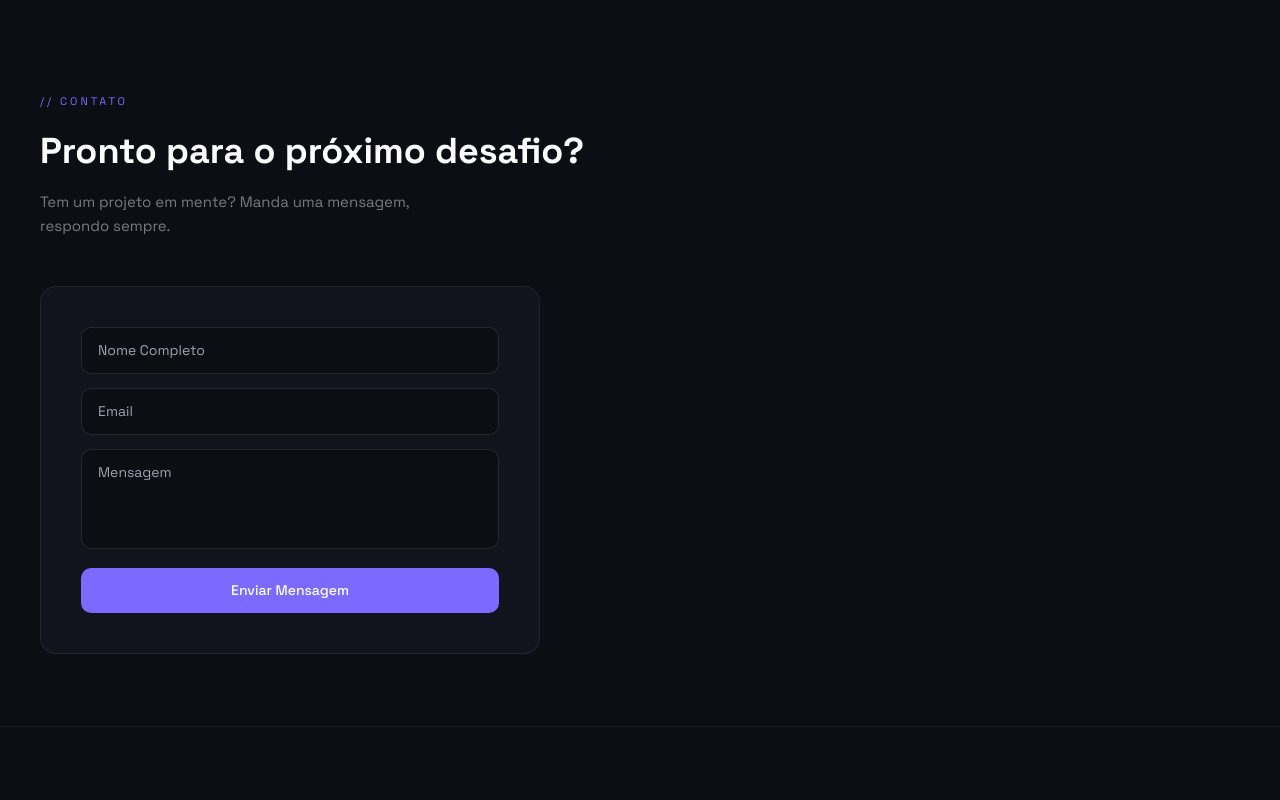
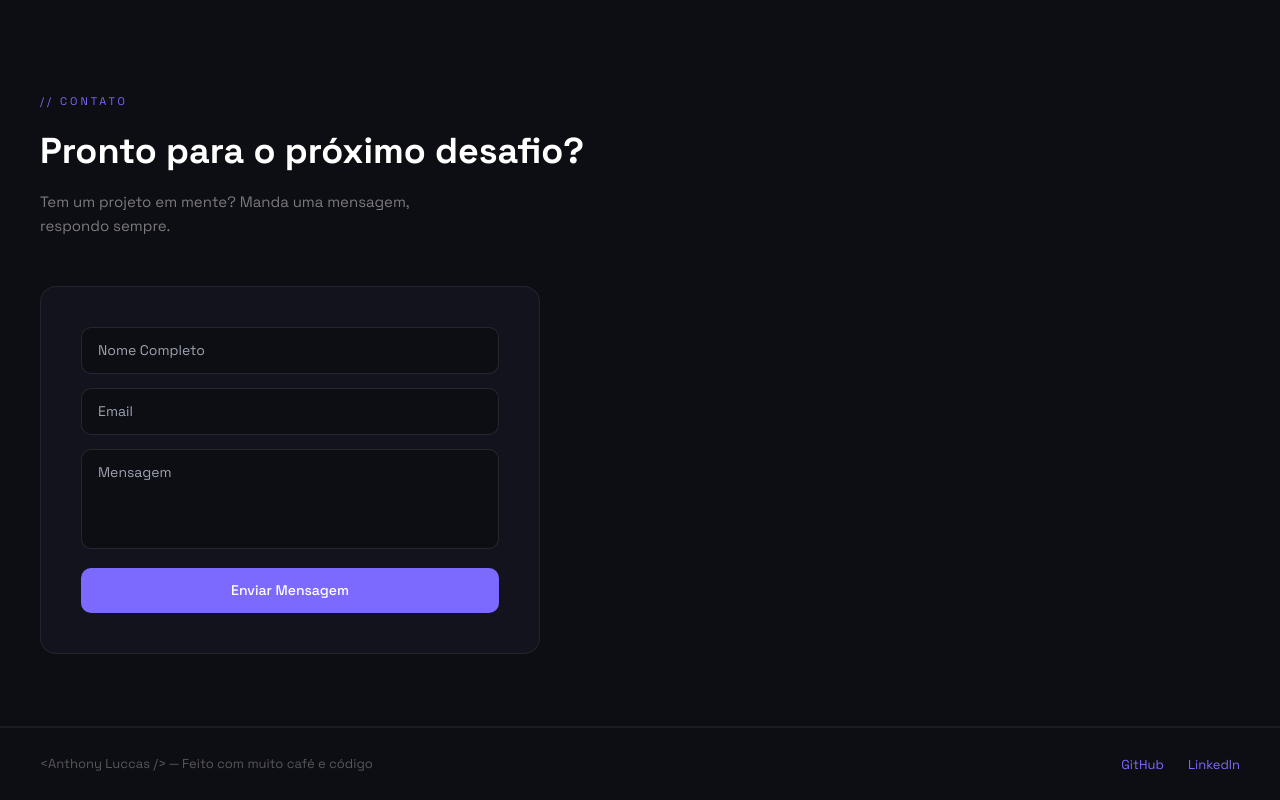
Before and after one commit to anthonyluccas/portfolio, a React (Vite) app: page / in a window 1280 px wide. Shown: the part 2196-2996 px from the top of the page. Before the commit the page ends 2923 px from the top, so only its background shows below. Built offline with nearby package versions, Linux system fonts and the light colour scheme.

Commit message:
feat: add footer component

```diff
--- a/src/App.jsx
+++ b/src/App.jsx
@@ -4,6 +4,7 @@ import About from "./components/About";
 import Projects from "./components/Projects";
 import Skills from "./components/Skills";
 import Contact from "./components/Contact";
+import Footer from "./components/Footer";
 
 function App() {
   return (
@@ -14,6 +15,7 @@ function App() {
       <Projects />
       <Skills />
       <Contact />
+      <Footer />
     </main>
   );
 }
--- /dev/null
+++ b/src/components/Footer.jsx
@@ -0,0 +1,33 @@
+function Footer() {
+  return (
+    <div>
+      <footer className="border-t border-solid border-[#ffffff0f] py-[24px] px-[40px] flex justify-between items-center">
+        <span className="text-[#ffffff4d] text-[13px]">
+          &#60;Anthony Luccas &#47;&#62; &#9472; Feito com muito café e código
+        </span>
+        <div className="flex flex-row gap-[24px]">
+          <div>
+            <div>{/*foto*/}</div>
+            <a
+              href="https://github.com/anthonyluccas"
+              className="text-[#7c6aff] hover:text-[#a89fff] text-[13px] cursor-pointer"
+            >
+              GitHub
+            </a>
+          </div>
+          <div>
+            <div>{/*foto*/}</div>
+            <a
+              href="https://linkedin.com/in/luccasdev/"
+              className="text-[#7c6aff] hover:text-[#a89fff] text-[13px] cursor-pointer"
+            >
+              LinkedIn
+            </a>
+          </div>
+        </div>
+      </footer>
+    </div>
+  );
+}
+
+export default Footer;
--- a/src/components/Projects.jsx
+++ b/src/components/Projects.jsx
@@ -21,7 +21,7 @@ function Projects() {
           {projects.map((project) => (
             <a
               key={project.id}
-              className="bg-[#13131e] border border-solid border-[#ffffff12] rounded-[14px] transition-colors duration-200 ease-in-out hover:border-[#7c6aff66]"
+              className="bg-[#13131e] border border-solid border-[#ffffff12] rounded-[14px] transition-colors duration-200 ease-in-out hover:border-[#7c6aff66] cursor-pointer"
             >
               <div className="text-[32px] text-[#7c6aff99] h-[160px] flex items-center justify-center relative bg-[#16213e]">
                 ◈ ◈ ◈
```
